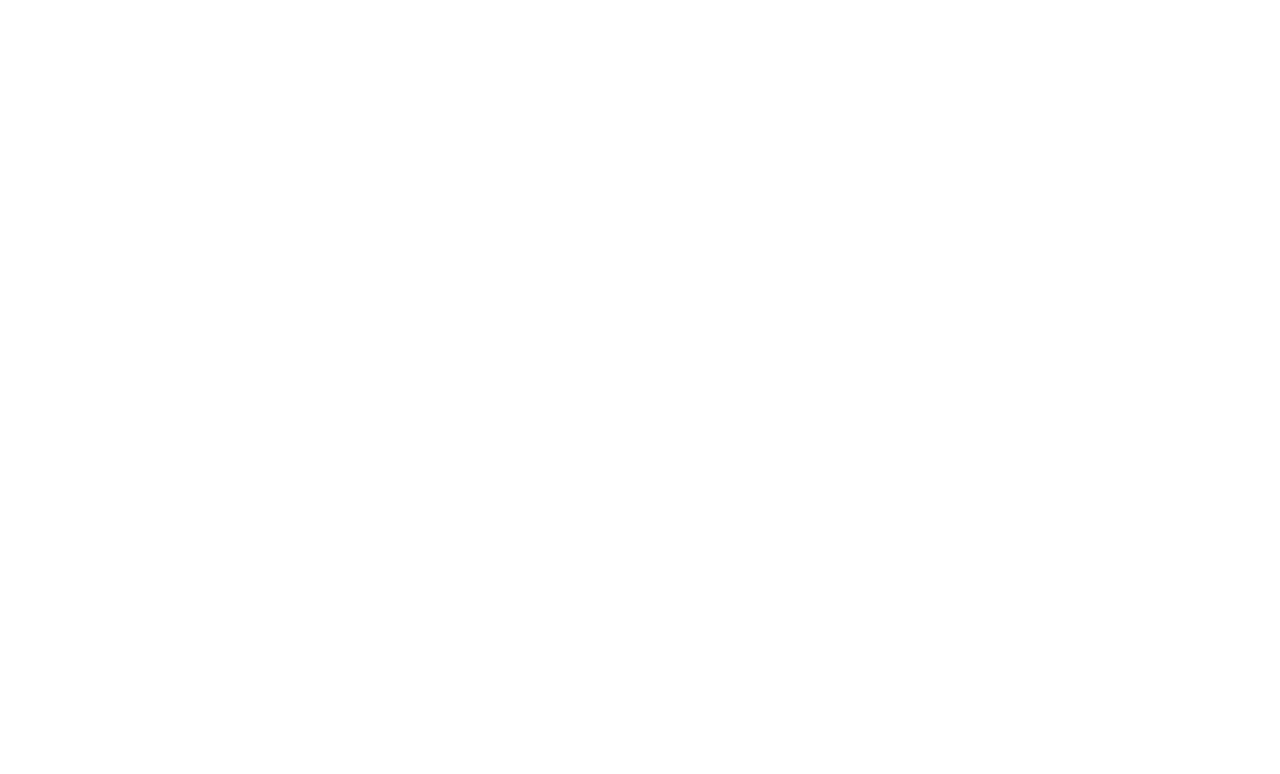
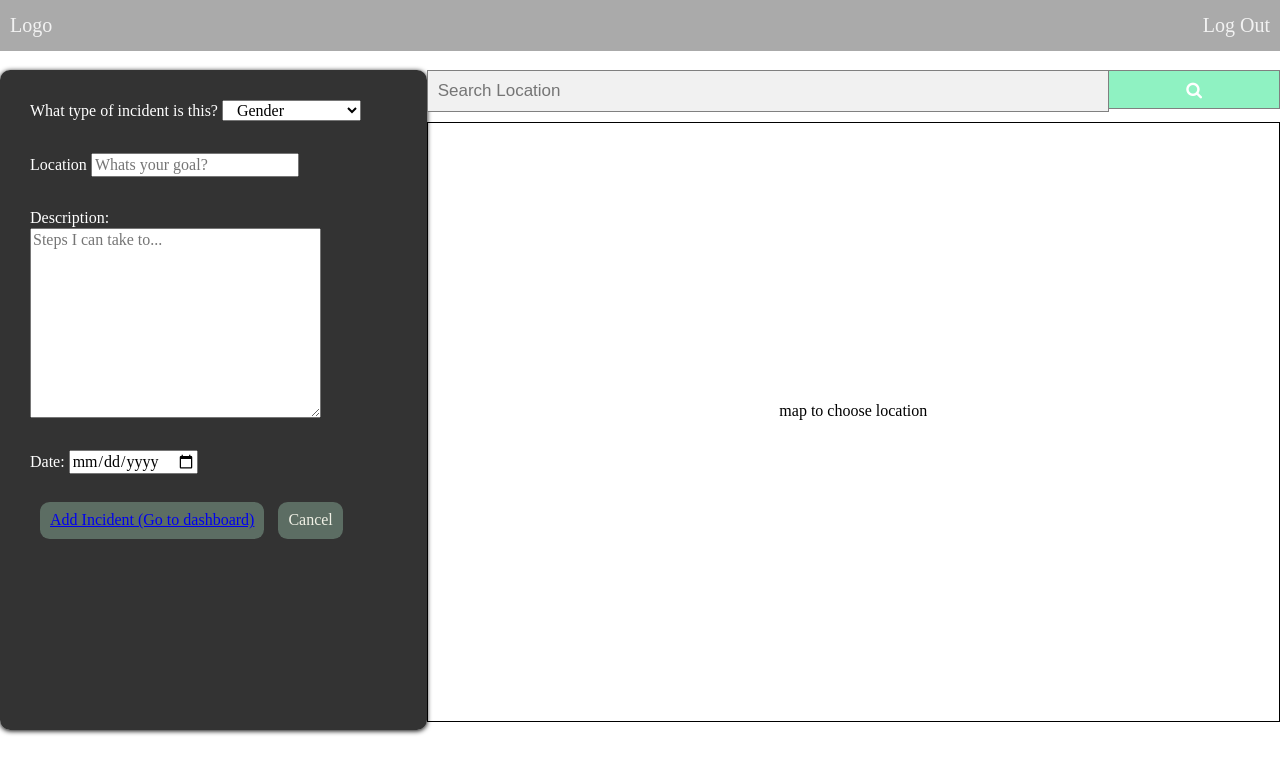
Before and after one commit to SirkisMatt/be-heard-wireframe, a plain HTML site: page add-incident/add-incident.html in a window 1280 px wide. Drawn offline with nearby package versions, Linux system fonts and the light colour scheme.

Commit message:
added acc-dash, add-incident, & dashboard

```diff
--- a/account-dashboard/account-dashboard.css
+++ b/account-dashboard/account-dashboard.css
@@ -0,0 +1,148 @@
+* {
+    box-sizing: border-box;
+    margin: auto;
+}
+nav,
+footer {
+  padding: 1% 0;
+  background-color: #aaa;
+
+}
+ul {
+  list-style-type: none;
+}
+
+nav {
+  position: fixed;
+  top: 0;
+  left: 0;
+  right: 0;
+  z-index: 10;
+}
+
+.logo {
+  float: left;
+  color: #f2f2f2;
+  padding: 1px 10px;
+  text-decoration: none;
+  font-size: 20px;
+}
+
+.nav-links a {
+  float: right;
+  color: #f2f2f2;
+  padding: 1px 10px;
+  text-decoration: none;
+  font-size: 20px;
+  text-align: right;
+}
+
+.incident-btn-container {
+    align-content: center;
+    display: flex;
+    align-items: center;
+    justify-content: center;
+    padding-top: 50px;
+}
+
+.add-incident-btn {
+    width: 250px;
+    height: 50px;
+    margin-top: 40px;
+    border-radius: 5px;
+    background-color: red;
+
+}
+
+.add-incident-btn a {
+    color: #000000;
+    text-decoration: none;
+    font-weight: 700;
+    font-size: 1.2em;
+}
+
+#search {
+    width: 90%;
+    align-content: center;
+    margin-left: auto;
+    margin-right: auto;
+    margin-top: 20px;
+    font-family: 'Montserrat', sans-serif;
+    border-radius: 100%;
+}
+
+
+form .window input[type=text] {
+    padding: 10px;
+    font-size: 17px;
+    border: 1px solid grey;
+    float: left;
+    width: 80%;
+    background: #f1f1f1;
+}
+
+form .window .search {
+    float: left;
+    width: 20%;
+    padding: 10px;
+    background: #8FF2C2;
+    color: white;
+    font-size: 17px;
+    border: 1px solid grey;
+    border-left: none;
+    cursor: pointer;
+}
+
+form .window .search:hover {
+    background: #5c9b7d;
+}
+
+form .window::after {
+    content: "";
+    clear: both;
+    display: table;
+}
+
+.filter-container {
+    width: 90%;
+    display: flex;
+    flex-direction: row;
+   text-align: center;
+   justify-content: start;
+   margin-top: 10px;
+}
+
+.filter-container button {
+    width: 170px;
+    height: 40px;
+    background-color: #cccaca;
+    text-align: center;
+    margin-left: 10px;
+    line-height: 1.5;
+}
+
+#map {
+    height: 400px;
+    width: 90%;
+    padding-bottom: 20px;
+    margin-left: auto;
+    margin-right: auto;
+    margin-top: 10px;
+    border: 1px solid #000000;
+    display: flex;
+    align-items: center;
+    justify-content: center;
+}
+
+.text-placeholder{
+    opacity: .7;
+  }
+
+.container {
+    margin-top: 30px;
+    width: 90%;
+}
+
+.incident-list {
+    padding-top: 20px;
+}
--- a/account-dashboard/account-dashboard.html
+++ b/account-dashboard/account-dashboard.html
@@ -0,0 +1,93 @@
+<!DOCTYPE html>
+<html lang="en">
+
+  <head>
+      <title>Be Heard wireframe</title>
+      <meta name="viewport" content="width=device-width, initial-scale=1">
+      <link rel="stylesheet" type="text/css" href="//cdnjs.cloudflare.com/ajax/libs/normalize/6.0.0/normalize.css">
+      <link rel="stylesheet" href="https://cdnjs.cloudflare.com/ajax/libs/font-awesome/4.7.0/css/font-awesome.min.css">
+      <link rel="stylesheet" type="text/css" href="account-dashboard.css">
+  </head>
+    <body>
+        <nav role="navigation" >
+            <a class="logo" href="../index.html">Logo</a>
+            <ul class="nav-links">
+                <li><a href="../index.html">Log Out</a></li>
+            </ul>
+        </nav>
+        <div class="incident-btn-container">
+            <button class="add-incident-btn">
+                <a href="../add-incident/add-incident.html">
+                    Add Incident
+                </a>
+            </button>
+        </div>
+        <form class="form-window">
+            <div class="window" id="search">
+                <input type="text" placeholder="Search Location" name="search" id="city">
+                <button  value="submit" type="submit" class="search"><i class="fa fa-search"></i></button>
+            </div>
+            <div class="filter-container">
+                <select name="GoalOptions" id="goal-options">
+                    <option value="gender">
+                        Gender
+                    </option>
+                    <option value="Race">
+                        Race
+                    </option>
+                    <option value="Sexual Assault">
+                        Sexual Assault
+                    </option>
+                    <option value="Physical Assault">
+                        Physical Assault
+                    </option>
+                    <option value="Verbal Assault">
+                        Verbal Assault
+                    </option>
+            </select>
+                <button>Your Incidents</button>
+                <button>Other Incidents</button>
+            </div>
+        </form>
+        <div id="map" class="text-placeholder">
+            <p>map displaying incidents</p>
+        </div>
+        <div class="container">
+            <h2>List of your incidents</h2>
+            <ul class="incident-list">
+                <li>
+                    <h3>Incident 1</h3>
+                    <p>Lorem, ipsum dolor sit amet consectetur adipisicing elit.
+                        Velit non totam ipsa qui sit tempora, eius quas obcaecati voluptas, alias officia deserunt architecto, quo
+                        accusamus libero quam aut assumenda autem.
+                    </p>
+                    <button>Edit</button> <button>Delete</button>
+                </li>
+                <li>
+                    <h3>Incident 2</h3>
+                    <p>Lorem, ipsum dolor sit amet consectetur adipisicing elit.
+                        Velit non totam ipsa qui sit tempora, eius quas obcaecati voluptas, alias officia deserunt architecto, quo
+                        accusamus libero quam aut assumenda autem.
+                    </p>
+                    <button>Edit</button> <button>Delete</button>
+                </li>
+                <li>
+                    <h3>Incident 3</h3>
+                    <p>Lorem, ipsum dolor sit amet consectetur adipisicing elit.
+                        Velit non totam ipsa qui sit tempora, eius quas obcaecati voluptas, alias officia deserunt architecto, quo
+                        accusamus libero quam aut assumenda autem.
+                    </p>
+                    <button>Edit</button> <button>Delete</button>
+                </li>
+                <li>
+                    <h3>Incident 4</h3>
+                    <p>Lorem, ipsum dolor sit amet consectetur adipisicing elit.
+                        Velit non totam ipsa qui sit tempora, eius quas obcaecati voluptas, alias officia deserunt architecto, quo
+                        accusamus libero quam aut assumenda autem.
+                    </p>
+                    <button>Edit</button> <button>Delete</button>
+                </li>
+            </ul>
+        </div>
+    </body>
+</html>
--- a/add-incident/add-incident.css
+++ b/add-incident/add-incident.css
@@ -0,0 +1,212 @@
+* {
+    box-sizing: border-box;
+    margin: auto;
+  }
+/* .modal {
+    position: fixed;
+    left: 0;
+    top: 0;
+    width: 100%;
+    height: 100%;
+    z-index: 990;
+  }
+
+  .modal .overlay {
+    position: absolute;
+    left: 0;
+    top: 0;
+    width: 100%;
+    height: 100%;
+    z-index: 995;
+    background: rgba(0,0,0,0.85);
+  } */
+
+  nav,
+footer {
+  padding: 1% 0;
+  background-color: #aaa;
+
+}
+ul {
+  list-style-type: none;
+}
+
+nav {
+  position: fixed;
+  top: 0;
+  left: 0;
+  right: 0;
+  z-index: 10;
+}
+
+.logo {
+  float: left;
+  color: #f2f2f2;
+  padding: 1px 10px;
+  text-decoration: none;
+  font-size: 20px;
+}
+
+.nav-links a {
+  float: right;
+  color: #f2f2f2;
+  padding: 1px 10px;
+  text-decoration: none;
+  font-size: 20px;
+  text-align: right;
+}
+
+.form-container {
+    margin-top: 40px;
+}
+
+  .modal {
+    width: 33.33333%;
+      float: left;
+      height: 200px;
+  }
+
+  .modal .modal_content {
+    overflow: auto;
+    background: #fff;
+    padding: 30px;
+    box-shadow: 0 1px 5px rgba(0,0,0);
+    border-radius: 4px;
+    border-radius: 10px;
+    background: rgba(0,0,0,0.8);
+    color: #fff;
+    height: 660px;
+    margin-top: 30px;
+  }
+
+  .modal .modal_content > h2 {
+    font-size: 28px;
+    font-weight: 200;
+    margin: 20px 0 40px;
+    text-align: center;
+  }
+
+  .modal .modal_content .buttons_wrapper {
+    padding: 20px;
+  }
+
+  .modal .close_modal {
+    position: absolute;
+    right: 10px;
+    top: 10px;
+    cursor: pointer;
+    font-size: 18px;
+    color: beige;
+    opacity: 0.5;
+    background: none;
+    border: none;
+    transition: opacity 0.2s ease;
+  }
+
+  .modal .close_modal:hover {
+    opacity: 0.9;
+  }
+
+  .modal_content input[type=text] {
+    margin-top: 2em;
+    margin-bottom: 2em;
+  }
+
+  .description {
+    margin-bottom: 2em;
+  }
+
+  br {
+    margin: 2em;
+  }
+
+  #goal-options {
+    padding-left: 10px;
+  }
+
+  .add_goal_btn, .cancel_btn {
+    color: rgb(240, 240, 229);
+    font: inherit;
+    background-color: rgba(154, 196, 171, 0.4);
+    border: none;
+    padding: 9px;
+    padding-left: 10px;
+    padding-right: 10px;
+    margin-top: 10px;
+    margin-bottom: 10px;
+    margin-left: 10px;
+    cursor: pointer;
+    border-radius: 0.6rem;
+    transition: all 0.3s ease 0s;
+  }
+
+  .add_goal_btn:hover, .cancel_btn:hover {
+    padding: 11px;
+    padding-left: 12px;
+    padding-right: 12px;
+    margin-top: 12px;
+    margin-bottom: 12px;
+    margin-left: 12px;
+  }
+
+  .error_message {
+    font-size: 20px;
+    color: rgb(24, 177, 105);
+  }
+
+  #search {
+    width: 66.66666%;
+    align-content: center;
+    margin-left: auto;
+    margin-right: auto;
+    margin-top: 30px;
+    font-family: 'Montserrat', sans-serif;
+    border-radius: 100%;
+    float: right;
+}
+
+
+.window input[type=text] {
+    padding: 10px;
+    font-size: 17px;
+    border: 1px solid grey;
+    float: left;
+    width: 80%;
+    background: #f1f1f1;
+}
+
+.window .search {
+    float: right;
+    width: 20%;
+    padding: 10px;
+    background: #8FF2C2;
+    color: white;
+    font-size: 17px;
+    border: 1px solid grey;
+    border-left: none;
+    cursor: pointer;
+}
+
+.window .search:hover {
+    background: #5c9b7d;
+}
+
+.window::after {
+    content: "";
+    clear: both;
+    display: table;
+}
+
+  #map {
+    height: 600px;
+    width: 66.66666%;
+    padding-bottom: 20px;
+    margin-left: auto;
+    margin-right: auto;
+    margin-top: 10px;
+    border: 1px solid #000000;
+    display: flex;
+    align-items: center;
+    justify-content: center;
+    float: right;
+}
--- a/add-incident/add-incident.html
+++ b/add-incident/add-incident.html
@@ -0,0 +1,75 @@
+<html lang="en">
+
+  <head>
+      <title>Be Heard wireframe</title>
+      <meta name="viewport" content="width=device-width, initial-scale=1">
+      <link rel="stylesheet" type="text/css" href="//cdnjs.cloudflare.com/ajax/libs/normalize/6.0.0/normalize.css">
+      <link rel="stylesheet" href="https://cdnjs.cloudflare.com/ajax/libs/font-awesome/4.7.0/css/font-awesome.min.css">
+      <link rel="stylesheet" type="text/css" href="add-incident.css">
+  </head>
+    <body>
+        <nav role="navigation" >
+            <a class="logo" href="../index.html">Logo</a>
+            <ul class="nav-links">
+                <li><a href="../index.html">Log Out</a></li>
+            </ul>
+        </nav>
+        <div class="form-container">
+            <form>
+                <div class="modal">
+                    <div class="overlay"></div>
+                        <div class="modal_content">
+                            <div class="add-goal">
+                                <label html="goal-type">What type of incident is this?</label>
+                                <select name="GoalOptions" id="goal-options">
+                                        <option value="gender">
+                                            Gender
+                                        </option>
+                                        <option value="Race">
+                                            Race
+                                        </option>
+                                        <option value="Sexual Assault">
+                                            Sexual Assault
+                                        </option>
+                                        <option value="Physical Assault">
+                                            Physical Assault
+                                        </option>
+                                        <option value="Verbal Assault">
+                                            Verbal Assault
+                                        </option>
+                                </select>
+                                <br/>
+                                    <label>Location </label>
+                                    <input placeholder='Whats your goal?' type="text" name='goal-title' id='goal-title' />
+                                    <br/>
+                                    <label>Description: </label>
+                                    <textarea class="description" name="description" rows="10" cols="30" maxLength="100" placeholder='Steps I can take to...' ></textarea>
+                                <br/>
+                                <div>
+                                    <label>Date: </label>
+                                    <input type="date" id="complete_by" name="complete_by"/>
+                                </div>
+                                <br/>
+                                <button class="add_goal_btn" type='button'><a href="../account-dashboard/account-dashboard.html">Add Incident (Go to dashboard)</a></button>
+                                <button class="cancel_btn" type="button">
+                                    Cancel
+                                </button>
+                            </div>
+
+                                <button title="Close" class="close_modal">
+                                    <i class="fas fa-times"></i>
+                                </button>
+                        </div>
+                </div>
+                <div class="window" id="search">
+                    <input type="text" placeholder="Search Location" name="search" id="city">
+                    <button  value="submit" type="submit" class="search"><i class="fa fa-search"></i></button>
+                </div>
+                <div id="map" class="text-placeholder">
+                    <p>map to choose location</p>
+                </div>
+            </form>
+        </div>
+
+    </body>
+</html>
--- a/dashboard/dashboard.css
+++ b/dashboard/dashboard.css
@@ -37,8 +37,28 @@ nav {
   text-align: right;
 }
 
+.incident-btn-container {
+    align-content: center;
+    display: flex;
+    align-items: center;
+    justify-content: center;
+    padding-top: 50px;
+}
+
 .add-incident-btn {
-    margin-top: 60px;
+    width: 250px;
+    height: 50px;
+    margin-top: 40px;
+    border-radius: 5px;
+    background-color: red;
+
+}
+
+.add-incident-btn a {
+    color: #000000;
+    text-decoration: none;
+    font-weight: 700;
+    font-size: 1.2em;
 }
 
 #search {
@@ -46,13 +66,13 @@ nav {
     align-content: center;
     margin-left: auto;
     margin-right: auto;
-    margin-top: 70px;
+    margin-top: 20px;
     font-family: 'Montserrat', sans-serif;
     border-radius: 100%;
 }
 
 
-form.window input[type=text] {
+form .window input[type=text] {
     padding: 10px;
     font-size: 17px;
     border: 1px solid grey;
@@ -61,7 +81,7 @@ form.window input[type=text] {
     background: #f1f1f1;
 }
 
-form.window button {
+form .window .search {
     float: left;
     width: 20%;
     padding: 10px;
@@ -73,14 +93,31 @@ form.window button {
     cursor: pointer;
 }
 
-form.window button:hover {
+form .window .search:hover {
     background: #5c9b7d;
 }
 
-form.window::after {
+form .window::after {
     content: "";
     clear: both;
     display: table;
+}
+
+.filter-container {
+    width: 90%;
+    display: flex;
+    flex-direction: row;
+   text-align: center;
+   justify-content: space-between;
+   margin-top: 10px;
+}
+
+.filter-container button {
+    width: 170px;
+    height: 40px;
+    background-color: #cccaca;
+    text-align: center;
+    line-height: 1.5;
 }
 
 #map {
```
Also changed, not shown: dashboard/dashboard.html (+19 -8 lines).
